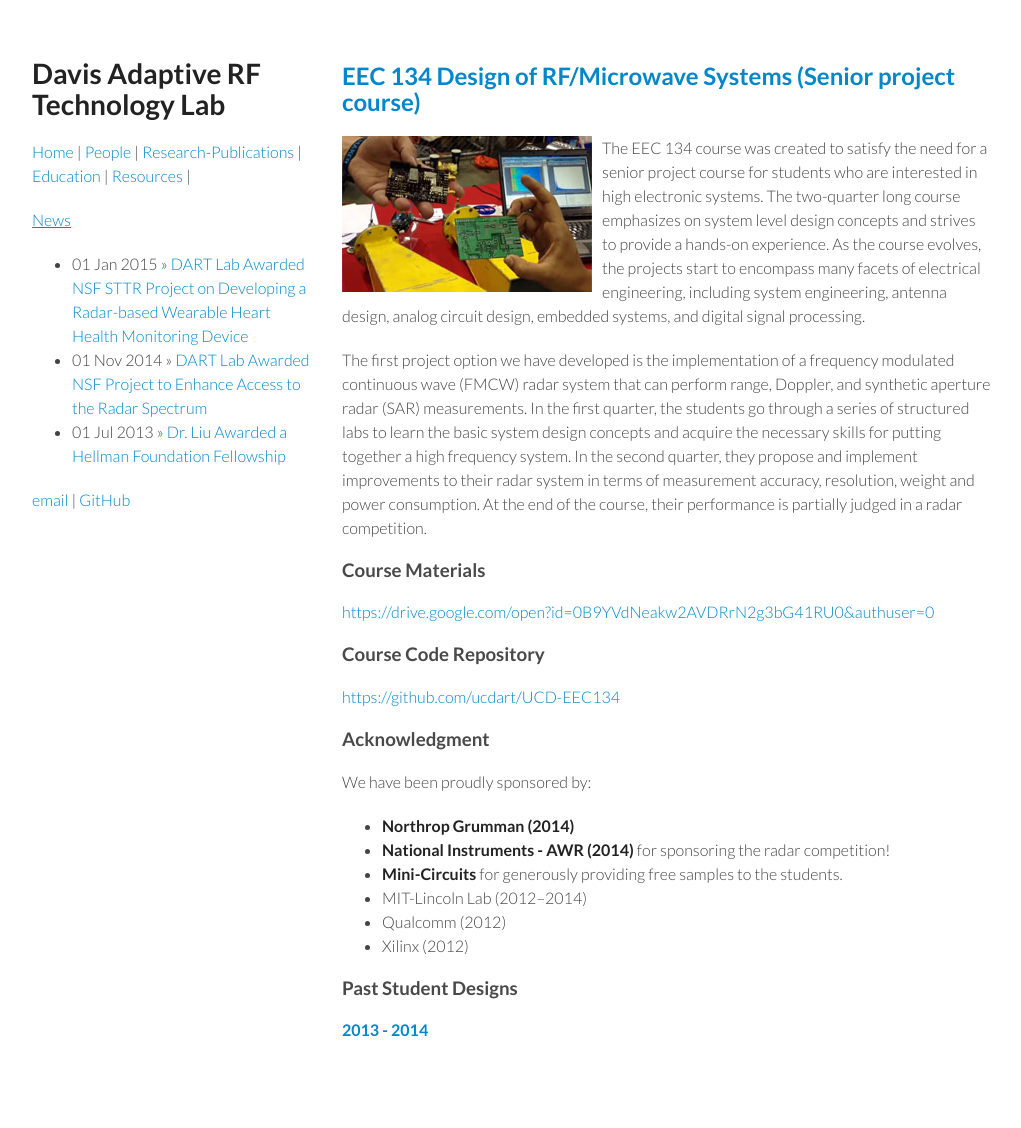
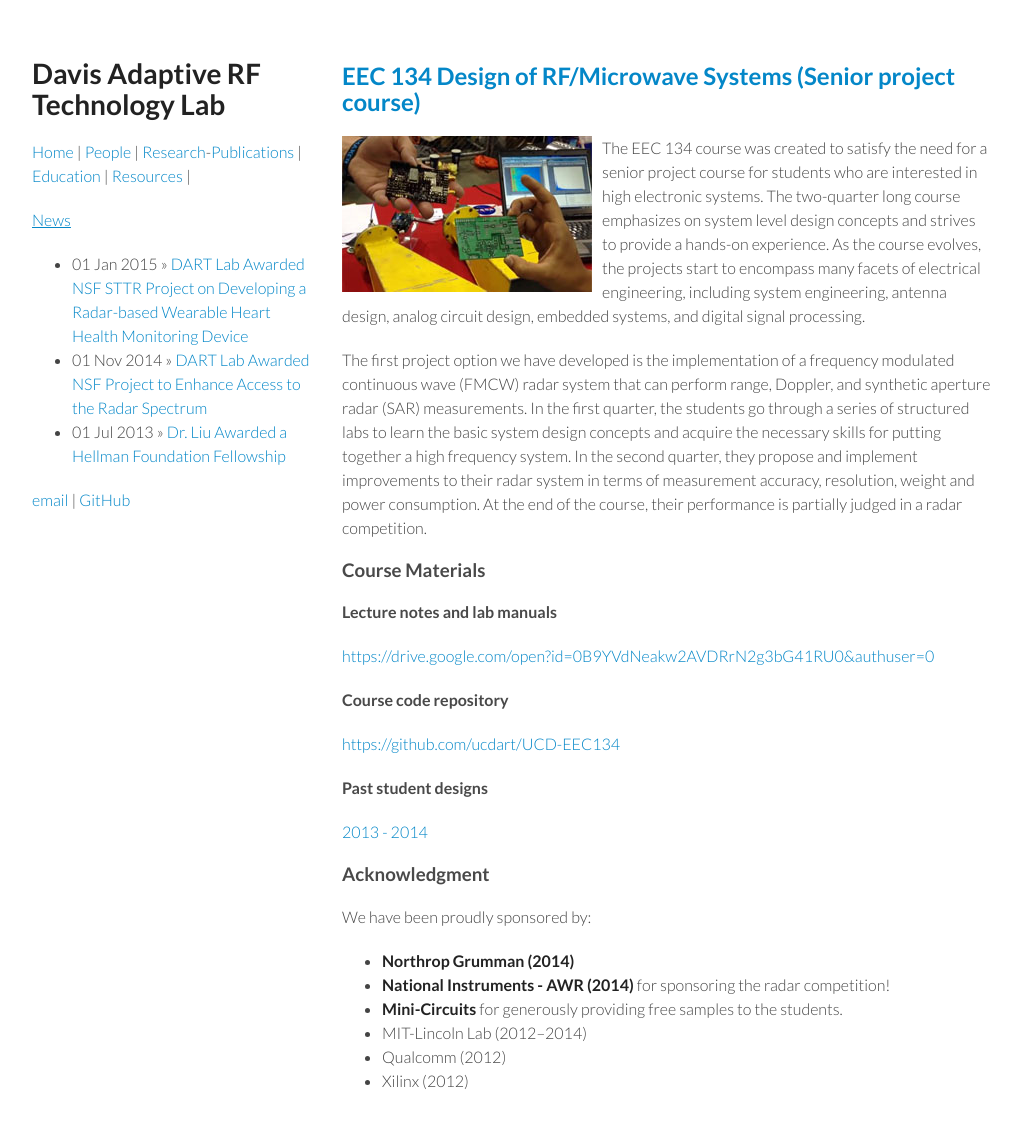
Before and after one commit to ucdart/ucdart.github.io, a Jekyll site: the page built from education/eec134.md, in a window 1280 px wide and 1163 px high. Shown: the top 1128 px of the window, without its empty margins (128-1149 px from the left). Built offline with Jekyll 4.4.1, drawn with Linux system fonts in a browser that asks for light colours.

Commit message:
Updated eec134.md

```diff
--- a/education/eec134.md
+++ b/education/eec134.md
@@ -9,10 +9,13 @@ published: true
 {% include_relative eec134-intro.md %}
 
 ### Course Materials
+#### Lecture notes and lab manuals
 [https://drive.google.com/open?id=0B9YVdNeakw2AVDRrN2g3bG41RU0&authuser=0](https://drive.google.com/open?id=0B9YVdNeakw2AVDRrN2g3bG41RU0&authuser=0)
 
-### Course Code Repository
+#### Course code repository
 [https://github.com/ucdart/UCD-EEC134](https://github.com/ucdart/UCD-EEC134)
+#### Past student designs
+[2013 - 2014](https://drive.google.com/open?id=0Bzbq9fPL-_ZRZEZsd0dtazFwN2M&authuser=0)
 
 ### Acknowledgment
 We have been proudly sponsored by:
```
Also changed, not shown: other parts of education/eec134.md (+0 -3 lines).
